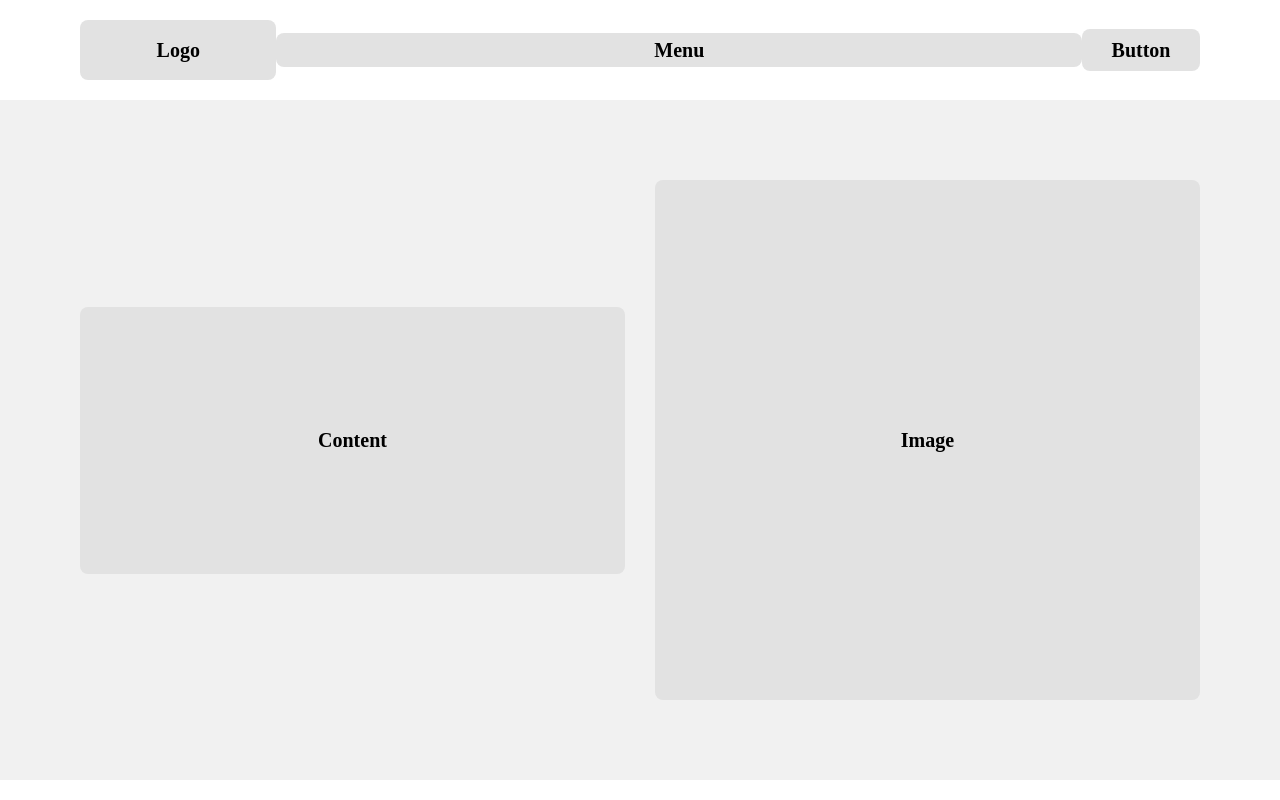
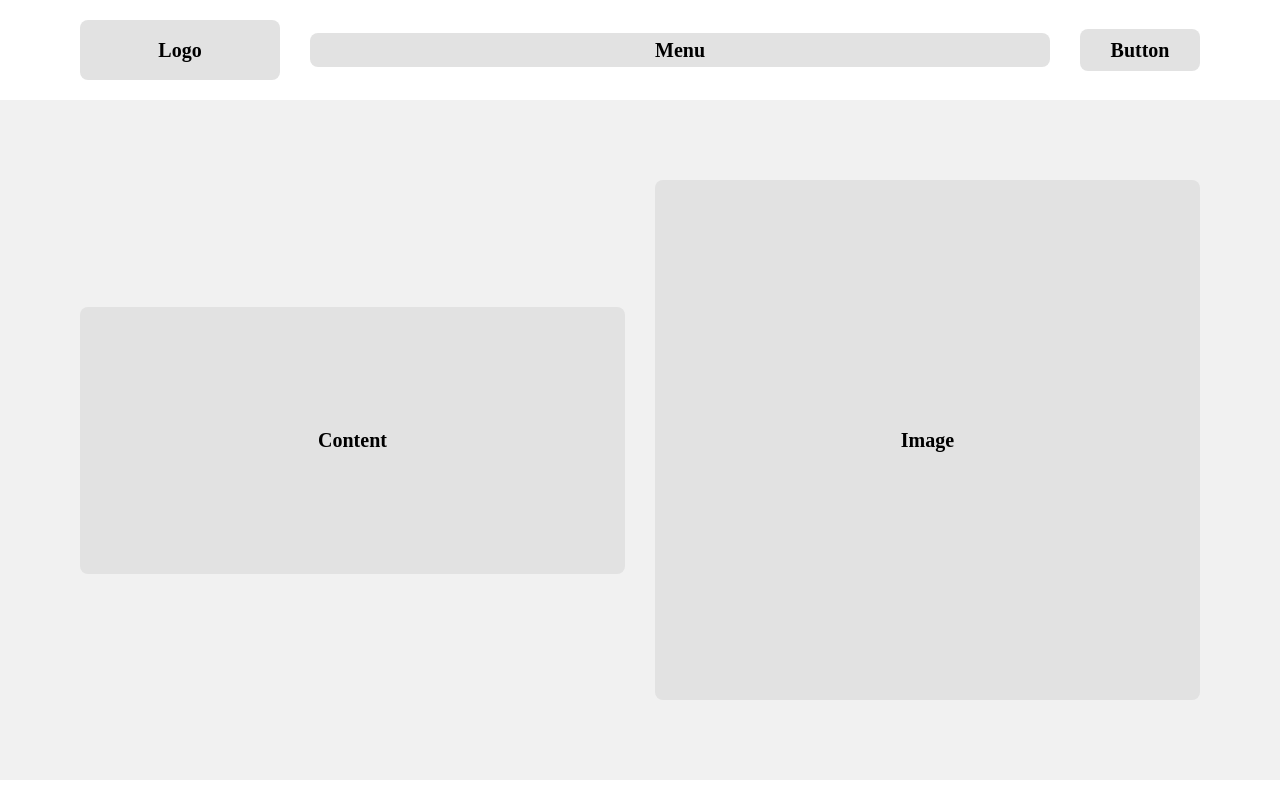
Before and after one commit to Hupewolf/duan3uside, a plain HTML site: page index.html in a window 1280 px wide. Shown: the top 800 px of the page. Drawn offline with Linux system fonts and the light colour scheme.

Commit message:
add deadline3uside

```diff
--- a/main.css
+++ b/main.css
@@ -12,6 +12,7 @@
     display: flex;
     justify-content: space-between;
     align-items: center;
+    gap: 30px
 }
 
 .logo-btn {
@@ -20,7 +21,7 @@
 }
 
 .menu-btn {
-    width: 820px;
+    flex: 1;
     height: 34px;
 }
 
--- a/responsive.css
+++ b/responsive.css
@@ -4,7 +4,6 @@
     }
 
     .logo-btn {
-        width: 140px;
         height: 42px;
     }
 
@@ -59,6 +58,7 @@
     }
 
     .menu-btn {
+        flex:none;
         width: 66px;
         height: 36px;
         order: 0;
```
